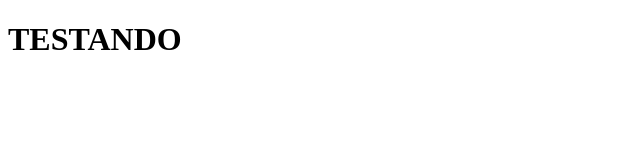
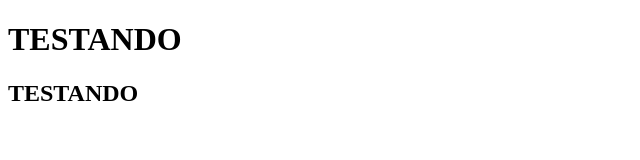
Before and after one commit to jsgsimbr/jedi, a plain HTML site: page index.html in a window 1280 px wide. Shown: the whole page, without its empty margins (0-640 px from the left). Drawn offline with Linux system fonts and the light colour scheme.

Commit message:
colocando h2 na home

```diff
--- a/index.html
+++ b/index.html
@@ -6,6 +6,12 @@
     <title>Document</title>
 </head>
 <body>
-     <div> <h1> TESTANDO</h1></div>
+     <div>
+         <h1> TESTANDO</h1>
+         <h2> TESTANDO</h2>
+
+
+
+        </div>
 </body>
 </html>
```
